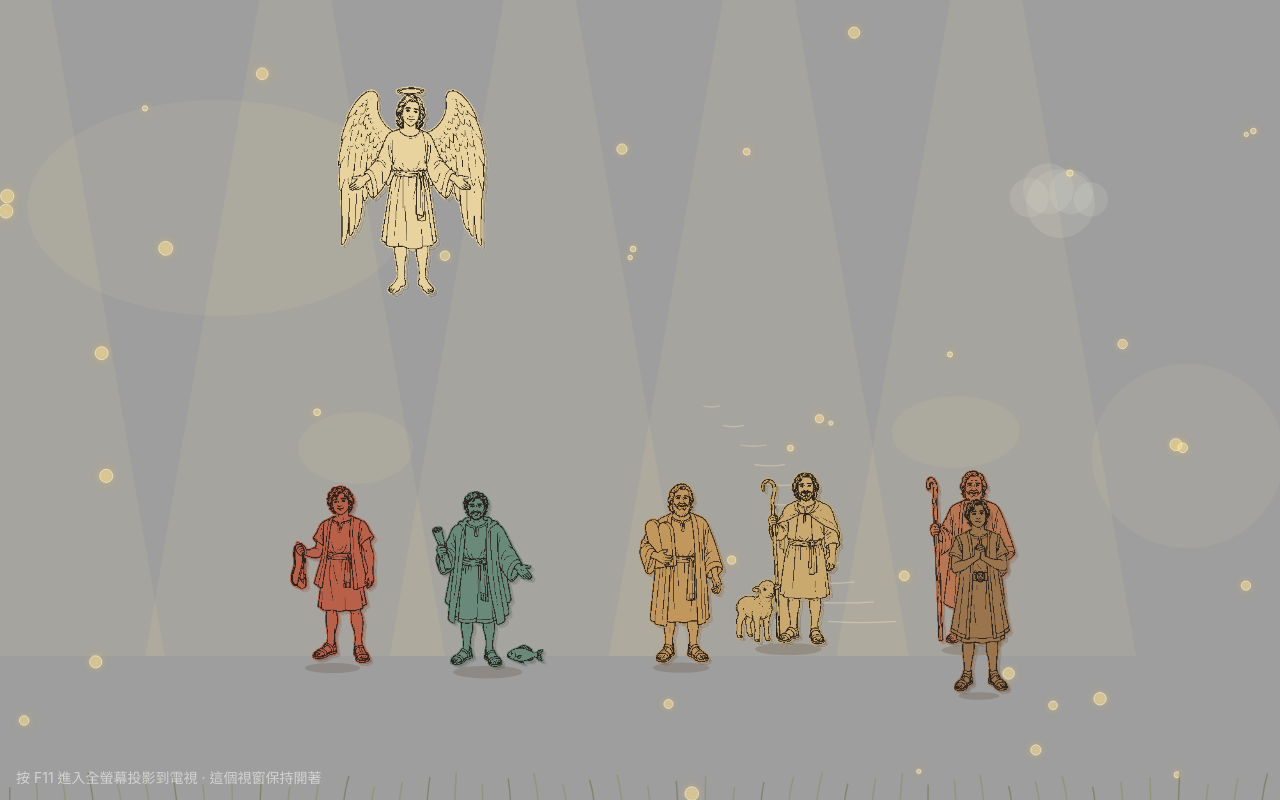
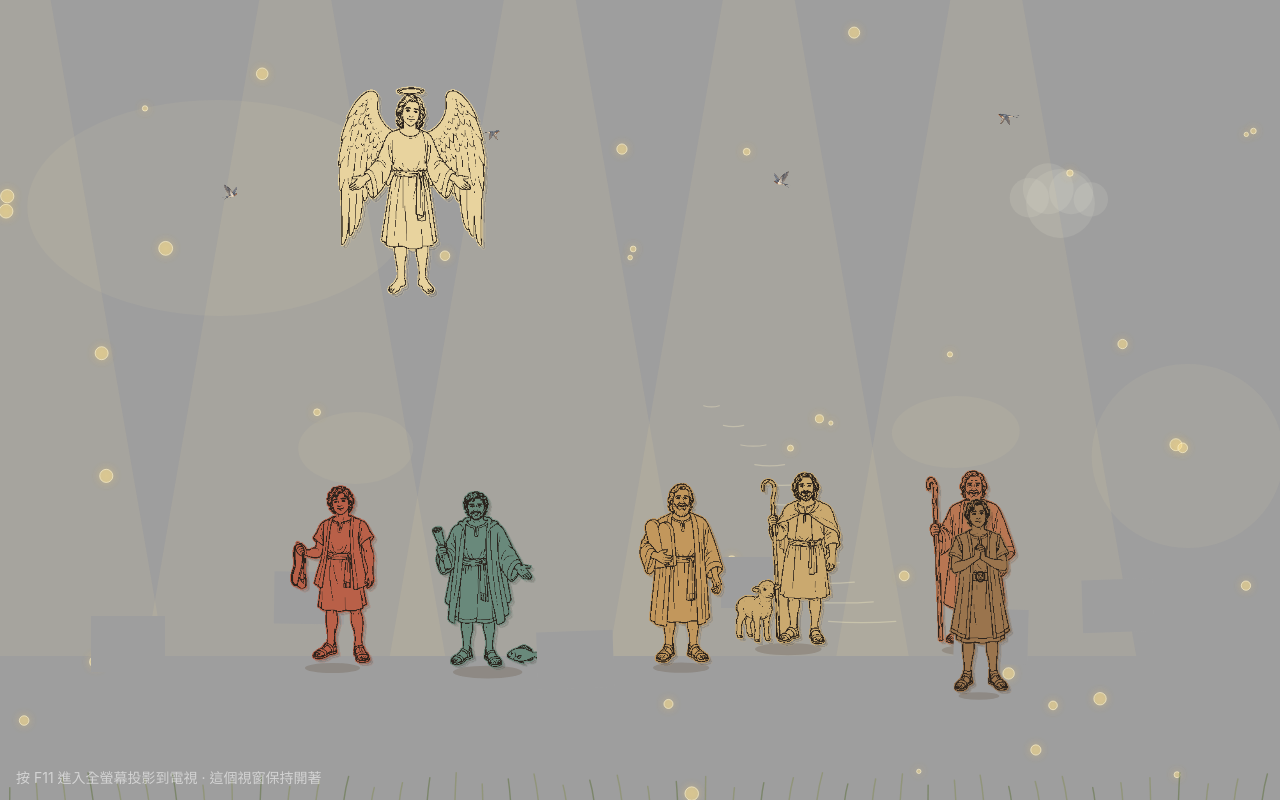
Before and after one commit to bradylc0331-cyber/aquarium-game, a website: page display.html in a window 1280 px wide. Drawn offline with Linux system fonts and the light colour scheme; animation ran at ten frames a second.

Commit message:
feat: layer birds behind characters and depth-sort sheep

```diff
--- a/display.html
+++ b/display.html
@@ -52,6 +52,8 @@
   resize();
 
   const bubbles = AquariumScene.createBubbles(canvas.width, canvas.height, 40);
+  const sheepFlock = AquariumScene.createSheepFlock(canvas.width, canvas.height);
+  const birdFlock = AquariumScene.createBirdFlock(canvas.width, canvas.height);
   // 可行走區在每一幀重算（視窗會被縮放）。
   let walkable = Movement.getWalkableArea(canvas.width, canvas.height);
   // 天空帶：會飛的角色在這裡飄，完全不跟地面角色搶位子。
@@ -101,6 +103,9 @@
     artworkIds: () => manager.renderable.map((c) => c.artworkId),
     pendingCount: () => manager.pendingCount,
     positions: () => manager.renderable.map((c) => ({ id: c.artworkId, x: c.x, baseY: c.baseY })),
+    flockCounts: () => ({ sheep: sheepFlock.length, birds: birdFlock.length }),
+    sheepPositions: () => sheepFlock.map((sheep) => ({ x: sheep.x, baseY: sheep.baseY, mode: sheep.mode })),
+    birdPositions: () => birdFlock.map((bird) => ({ x: bird.x, y: bird.y, phase: bird.phase })),
     // 飛行角色要能單獨檢查：截圖看不出「頭頂被畫面上緣切掉幾像素」，
     // 也看不出天使到底有沒有在飄——牠飄得慢，兩張相隔很久的截圖看起來會一樣。
     flyers: () => manager.renderable.filter((c) => c.isFlying).map((c) => ({
@@ -339,17 +344,27 @@
       character.drivenByMovement = true;
     }
 
+    AquariumScene.updateSheepFlock(sheepFlock, dt, walkable, walkers);
+    AquariumScene.updateBirdFlock(birdFlock, dt, canvas.width, canvas.height);
     AquariumScene.updateBubbles(bubbles, dt, canvas.width, canvas.height);
 
     AquariumScene.drawBackground(ctx, canvas.width, canvas.height, elapsed);
     AquariumScene.drawCanopySway(ctx, canvas.width, canvas.height, elapsed);
     AquariumScene.drawBubbles(ctx, bubbles);
+    AquariumScene.drawBirdFlock(ctx, birdFlock, elapsed, canvas.height);
 
     // 角色依腳底深度排序，較靠近畫面下方的畫在前面，形成自然的 2.5D 景深。
-    const grounded = [...creatures].sort((a, b) => a.baseY - b.baseY);
-    for (const item of grounded) {
-      item.update(dt, elapsed);
-      item.draw(ctx, elapsed);
+    const grounded = [
+      ...creatures.map((item) => ({ kind: 'creature', baseY: item.baseY, item })),
+      ...sheepFlock.map((item) => ({ kind: 'sheep', baseY: item.baseY, item })),
+    ].sort((a, b) => a.baseY - b.baseY);
+    for (const entry of grounded) {
+      if (entry.kind === 'sheep') {
+        AquariumScene.drawSheep(ctx, entry.item, elapsed, canvas.height);
+        continue;
+      }
+      entry.item.update(dt, elapsed);
+      entry.item.draw(ctx, elapsed);
     }
 
     AquariumScene.drawForeground(ctx, canvas.width, canvas.height, elapsed);
```
